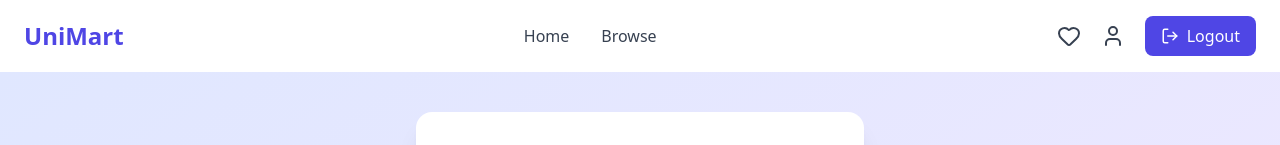
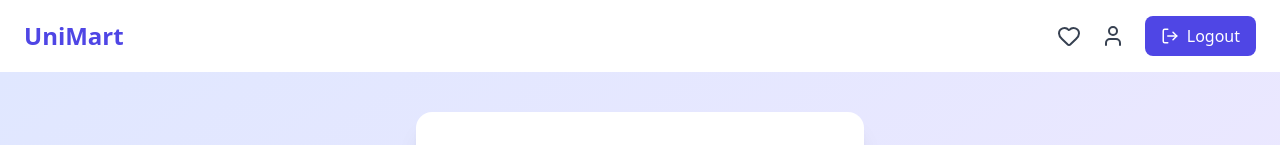
Before and after one commit to Namitha-Munasinghe/UniMart, a React app in the folder frontend/: page /signup in a window 1280 px wide. Shown: the top 145 px of the page. Built offline with nearby package versions, Linux system fonts and the light colour scheme; the HTML template or start-up script is replaced by a standard one.

Commit message:
remove browse and home section

```diff
--- a/frontend/src/components/Navbar.jsx
+++ b/frontend/src/components/Navbar.jsx
@@ -23,7 +23,7 @@ const Navbar = () => {
         </NavLink>
 
         {/* Center Links */}
-        <div className="hidden md:flex space-x-8 text-gray-700 font-medium">
+        {/* <div className="hidden md:flex space-x-8 text-gray-700 font-medium">
           <NavLink
             to="/"
             className={({ isActive }) =>
@@ -41,7 +41,7 @@ const Navbar = () => {
           >
             Browse
           </NavLink>
-        </div>
+        </div> */}
 
         {/* Right Section */}
         {/* Right Section */}
--- a/frontend/src/pages/SignUpPage.jsx
+++ b/frontend/src/pages/SignUpPage.jsx
@@ -13,6 +13,7 @@ import {
 } from "lucide-react";
 import { motion } from "framer-motion";
 import { useUserStore } from "../stores/useUserStore";
+
 
 const SignUpPage = () => {
   const [loading, setLoading] = useState(false);
```
